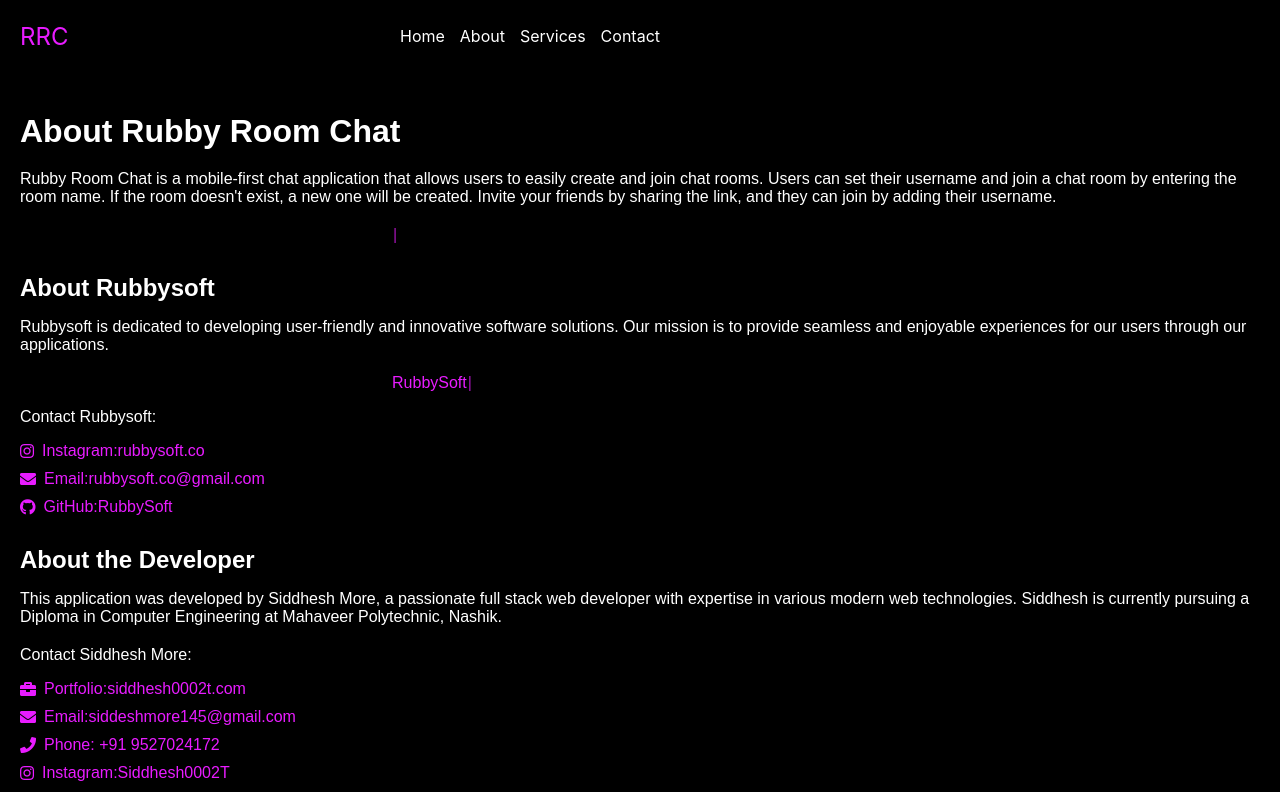
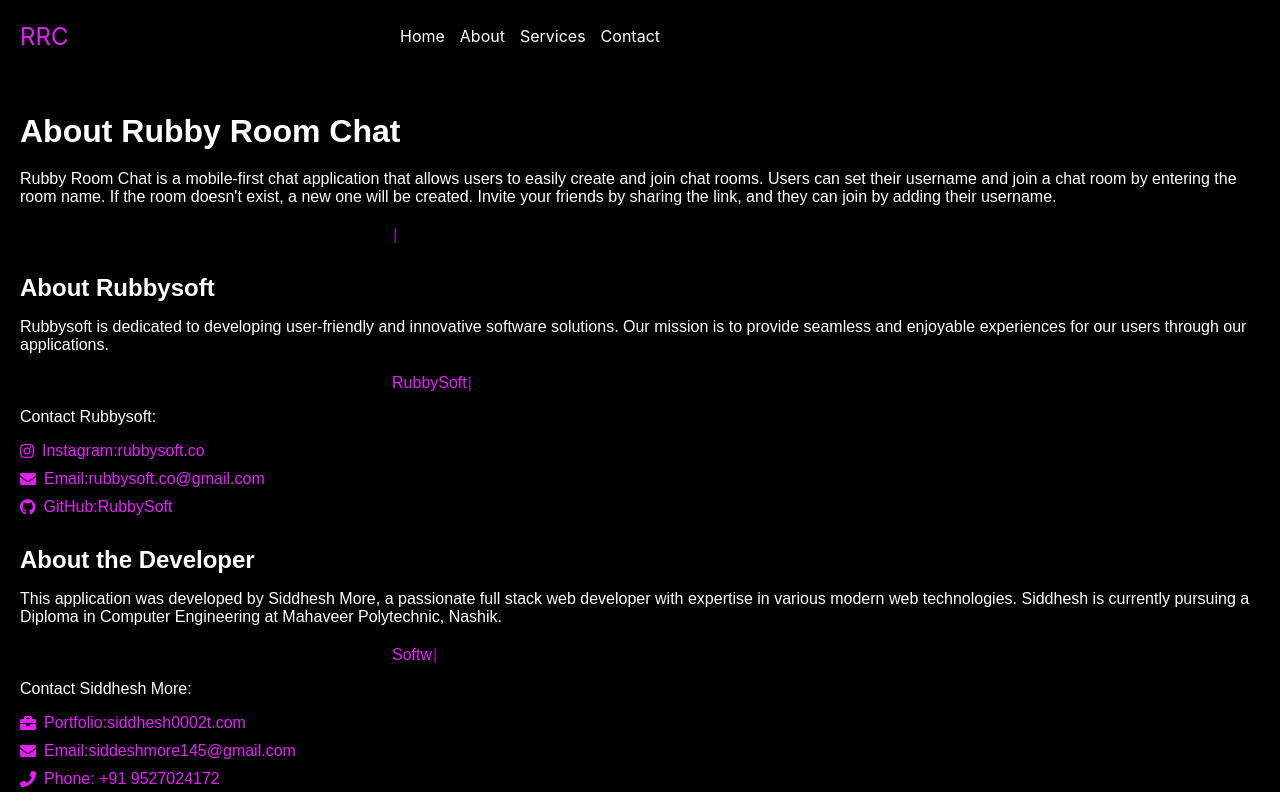
Before and after one commit to RubbySoft/rubby-room-chat, a React (Create React App) app: page /About in a window 1280 px wide. Shown: the top 792 px of the page. Built offline with nearby package versions, Linux system fonts and the light colour scheme.

Commit message:
add Services

```diff
--- a/src/App.js
+++ b/src/App.js
@@ -7,6 +7,8 @@ import Home from './components/Home';
 import Hello from './components/Hello';
 import Footer from './components/Footer';
 import About from './components/About';
+import Services from './components/Services';
+
 
 function App() {
   return (
@@ -18,6 +20,8 @@ function App() {
         <Route index element={<Home />} />
         <Route path="/HelloWorld" element={<Hello />}></Route>
        <Route path="/About" element={<About />}></Route>
+       <Route path="/Services" element={<Services />}></Route>
+
         </Routes>
     </BrowserRouter>
     <Footer/>
--- a/src/components/About.jsx
+++ b/src/components/About.jsx
@@ -1,6 +1,7 @@
 import React from 'react';
 import Type from './Type';
 import RubbyAboutType from './RubbyAboutType';
+import MeType from './MeType';
 import './Css/About.css';
 
 const About = () => {
@@ -40,6 +41,9 @@ const About = () => {
       <p>
         This application was developed by Siddhesh More, a passionate full stack web developer with expertise in various modern web technologies. Siddhesh is currently pursuing a Diploma in Computer Engineering at Mahaveer Polytechnic, Nashik.
       </p>
+      <div className='type-text'>
+        <MeType/>
+      </div>
       <p>
         Contact Siddhesh More:
         <ul>
--- /dev/null
+++ b/src/components/Css/Services.css
@@ -0,0 +1,4 @@
+h1Ser{
+    text-align: center;
+    align-items: center;
+}
--- /dev/null
+++ b/src/components/MeType.js
@@ -0,0 +1,23 @@
+import React from "react";
+import Typewriter from "typewriter-effect";
+
+function MeType() {
+  return (
+    <Typewriter
+      options={{
+        strings: [
+            "Software Developer",
+            "Full Stack Web Developer",
+           "Freelancer",
+           "Android Developer",
+           "Open Source Contributor",
+        ],
+        autoStart: true,
+        loop: true,
+        deleteSpeed: 50,
+      }}
+    />
+  );
+}
+
+export default MeType;
--- /dev/null
+++ b/src/components/Services.jsx
@@ -0,0 +1,10 @@
+import React from "react";
+import './Css/Services.css'
+
+const Services =()=>{
+    return(
+        <h1 className="h1Ser">Services</h1>
+    )
+}
+
+export default Services;
```
